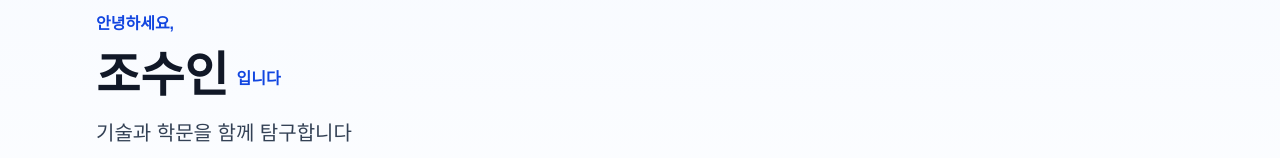
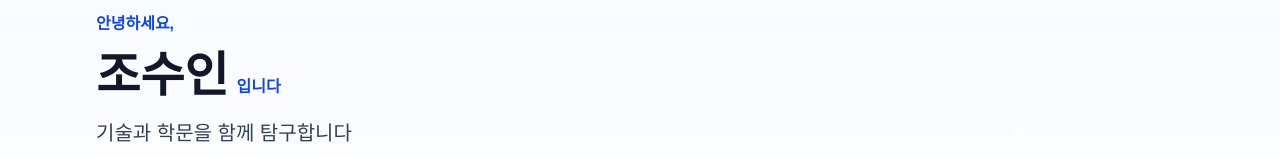
Before and after one commit to jsi4770/SuinPortfolioPage, a Next.js app: page / in a window 1280 px wide. Shown: the part 244-402 px from the top of the page. Built offline with nearby package versions, Linux system fonts and the light colour scheme; a web font is replaced by a local one.

Commit message:
Baseline-align the hero name suffix instead of middle-aligning it
align-middle floated "입니다" above the name's baseline; align-baseline
keeps it flush with the bottom of "조수인".

```diff
--- a/src/components/Hero.jsx
+++ b/src/components/Hero.jsx
@@ -21,7 +21,7 @@ export default function Hero({ site, social }) {
         <h1 className="text-display-sm md:text-display-lg font-display font-bold text-ink-900 mb-4">
           {localize(site.name, language)}
           {t('hero.nameSuffix') && (
-            <span className="font-body font-semibold text-accent-600 text-sm md:text-base ml-2 align-middle">
+            <span className="font-body font-semibold text-accent-600 text-sm md:text-base ml-2 align-baseline">
               {t('hero.nameSuffix').trim()}
             </span>
           )}
```
